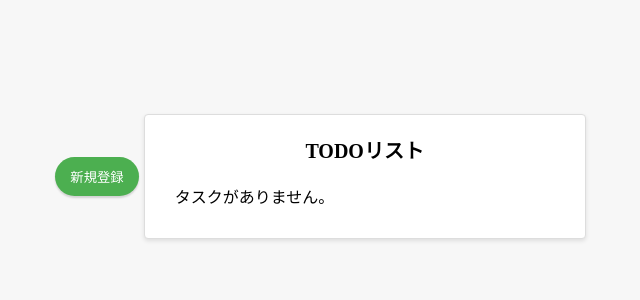
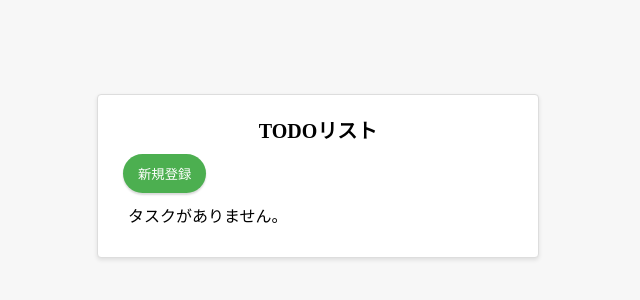
Before and after one commit to JintoYamanaka/react-todo-app, a React (Create React App) app: page / in a window 1280 px wide. Shown: the part 232-532 px from the top of the page, without its empty margins (322-962 px from the left). Built offline with nearby package versions, Linux system fonts and the light colour scheme.

Commit message:
登録ボタンの位置変更

```diff
--- a/src/App.jsx
+++ b/src/App.jsx
@@ -92,7 +92,6 @@ function App() {
 
   return (
     <div css={appStyle}>
-      <Button color="#4caf50" onClick={toggleModal}>新規登録</Button>
       {isModalOpen && (
         <div css={modalStyle} onClick={toggleModal}>
           <div css={modalContentStyle} onClick={(e) => e.stopPropagation()}>
@@ -109,6 +108,7 @@ function App() {
       )}
       <div css={listContainerStyle}>
         <div css={listTitleStyle}>TODOリスト</div>
+        <Button color="#4caf50" onClick={toggleModal}>新規登録</Button>
         {tasks.length > 0 ? (
           tasks.map((task, index) => (
             <div key={index} css={listItemStyle}>
```
